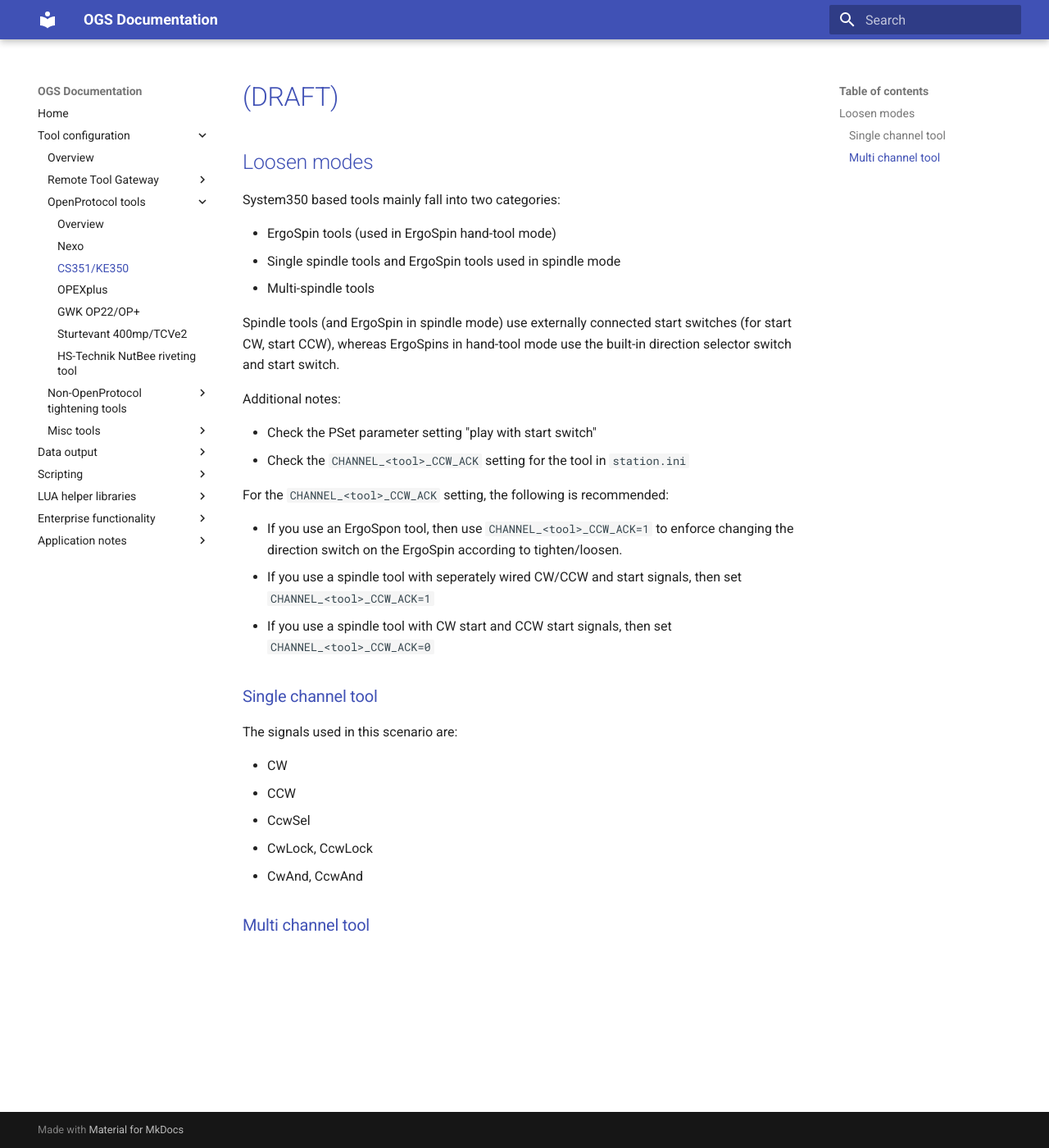
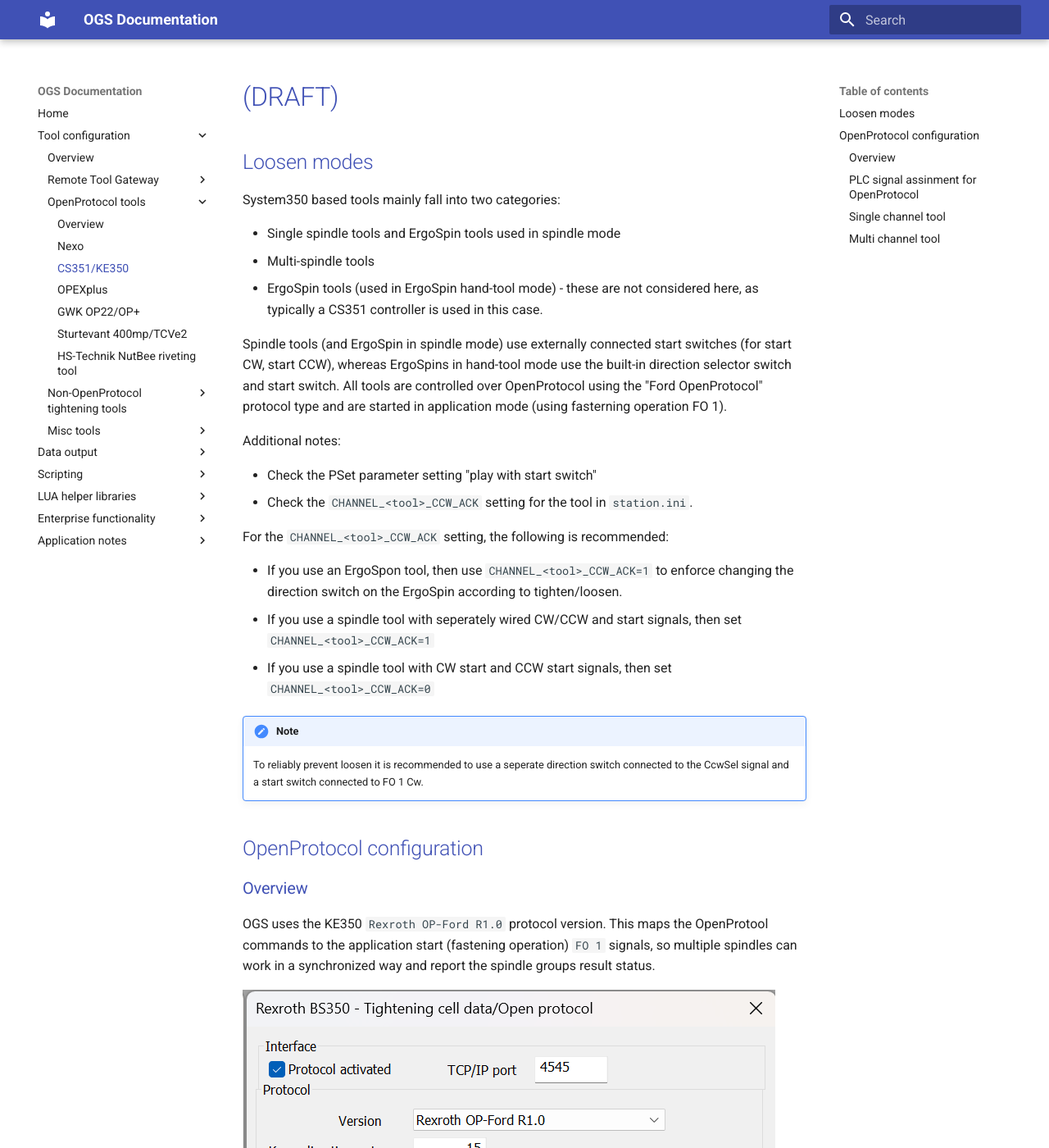
Before and after one commit to haller-erne/ogs, an MkDocs documentation site: the page built from docs/tools/openprotocol/sys350.md, in a window 1280 px wide and 1400 px high. Shown: the whole window at 82% size. Built offline with MkDocs 1.6.1 and Material for MkDocs 9.7.7, drawn with Linux system fonts in a browser that asks for light colours; some of the changed text lies outside the part shown.

Commit message:
KE350 OpenProtocol updates

```diff
--- a/docs/tools/openprotocol/sys350.md
+++ b/docs/tools/openprotocol/sys350.md
@@ -6,22 +6,40 @@
 
 System350 based tools mainly fall into two categories:
 
-- ErgoSpin tools (used in ErgoSpin hand-tool mode)
 - Single spindle tools and ErgoSpin tools used in spindle mode
 - Multi-spindle tools
+- ErgoSpin tools (used in ErgoSpin hand-tool mode) - these are not considered here, as typically a CS351 controller is used in this case.
 
-Spindle tools (and ErgoSpin in spindle mode) use externally connected start switches (for start CW, start CCW), whereas ErgoSpins in hand-tool mode use the built-in direction selector switch and start switch.
+Spindle tools (and ErgoSpin in spindle mode) use externally connected start switches (for start CW, start CCW), whereas ErgoSpins in hand-tool mode use the built-in direction selector switch and start switch. All tools are controlled over OpenProtocol using the "Ford OpenProtocol" protocol type and are started in application mode (using fasterning operation FO 1).
 
 Additional notes:
 
 - Check the PSet parameter setting "play with start switch"
-- Check the `CHANNEL_<tool>_CCW_ACK` setting for the tool in `station.ini`
+- Check the `CHANNEL_<tool>_CCW_ACK` setting for the tool in `station.ini`.
 
 For the `CHANNEL_<tool>_CCW_ACK` setting, the following is recommended:
 
 - If you use an ErgoSpon tool, then use `CHANNEL_<tool>_CCW_ACK=1` to enforce changing the direction switch on the ErgoSpin according to tighten/loosen.
 - If you use a spindle tool with seperately wired CW/CCW and start signals, then set `CHANNEL_<tool>_CCW_ACK=1`
 - If you use a spindle tool with CW start and CCW start signals, then set `CHANNEL_<tool>_CCW_ACK=0`
+
+!!! note
+
+    To reliably prevent loosen it is recommended to use a seperate direction switch connected to the CcwSel signal and a start switch connected to FO 1 Cw.
+
+## OpenProtocol configuration
+
+### Overview
+
+OGS uses the KE350 `Rexroth OP-Ford R1.0` protocol version. This maps the
+OpenProtool commands to the application start (fastening operation) `FO 1` signals, so multiple spindles can work in a synchronized way and report the
+spindle groups result status.
+
+![KE350 OpenProtocol settings](resources/ke350-openprotocol-settings.png)
+
+### PLC signal assinment for OpenProtocol
+
+For KE350, OGS uses
 
 ### Single channel tool
 
@@ -34,3 +52,9 @@
 - CwAnd, CcwAnd
 
 ### Multi channel tool
+
+For multi-spindle tools, the following PLC assignment table is used:
+
+![KE350 PLC assignment table](resources/ke350-openprotocol-plc-table.png)
+
+Note that the tool is started through the external start signals `FO 1 Cw` or `FO 1 Ccw`.
```
Also changed, not shown: docs/tools/openprotocol/resources/ke350-openprotocol-plc-table.png (added), docs/tools/openprotocol/resources/ke350-openprotocol-settings.png (added).
